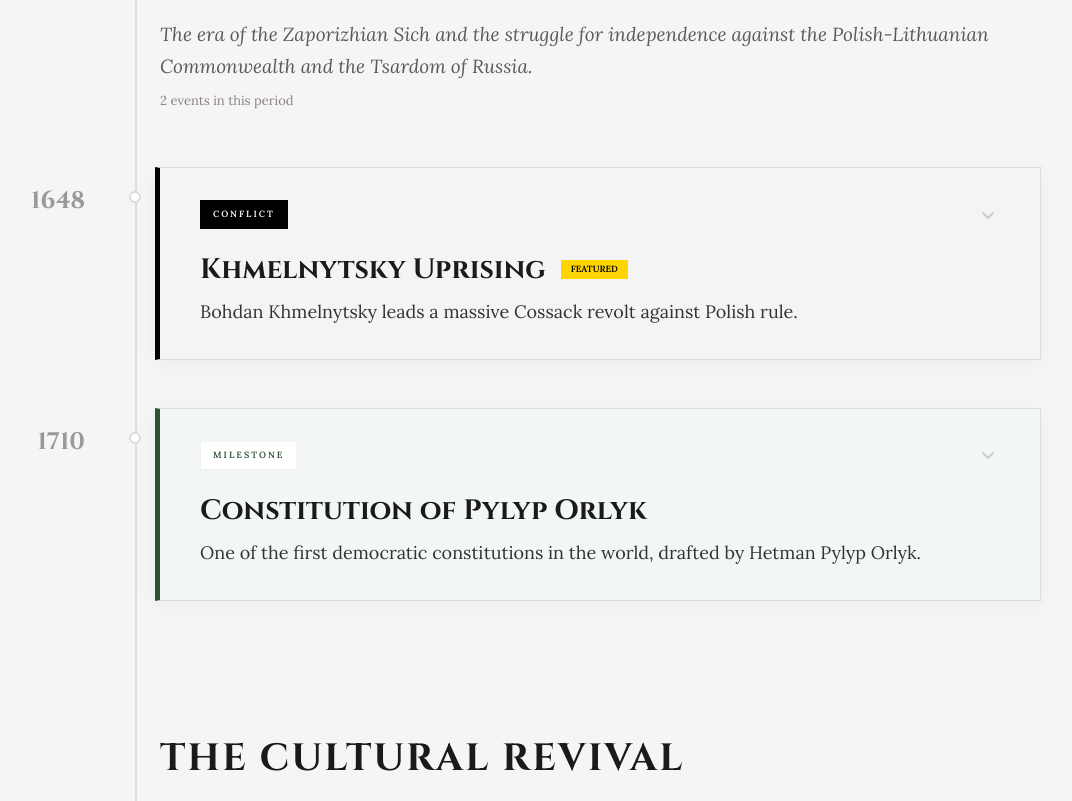
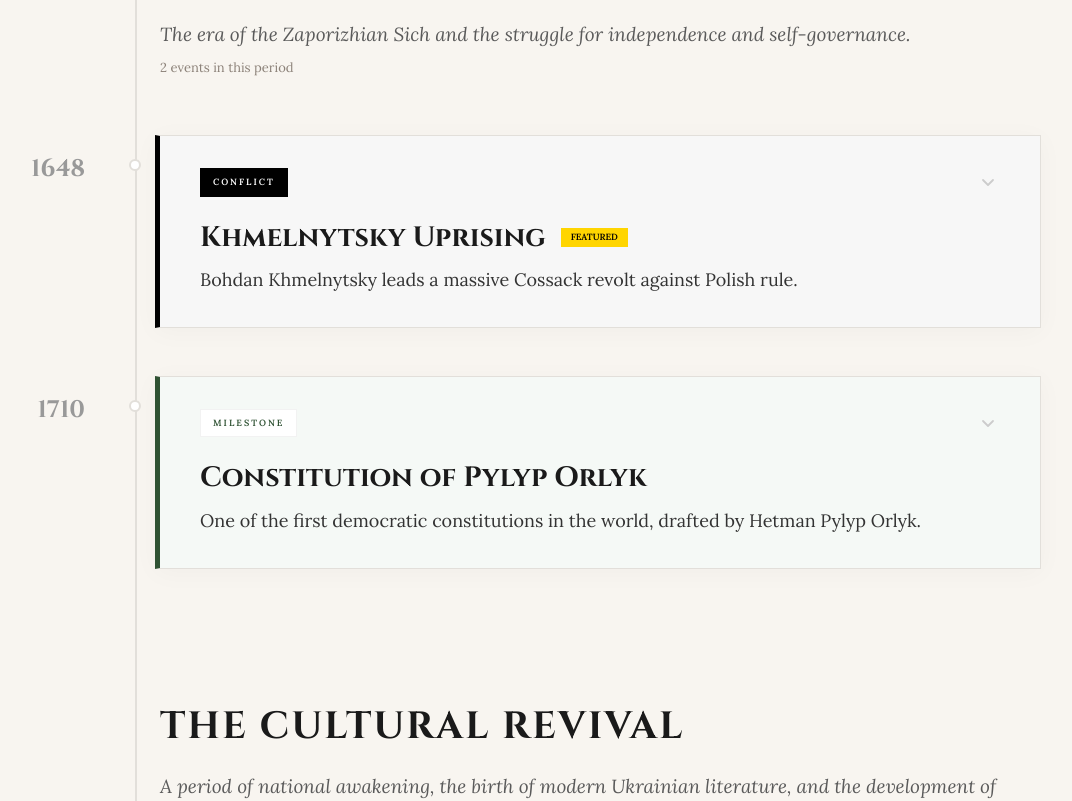
Before and after one commit to rrosatti/ukraine-timeline, a React (Vite) app: page / in a window 1280 px wide. Shown: the part 1680-2481 px from the top of the page, without its empty margins (117-1189 px from the left). Built offline with nearby package versions, Linux system fonts and the light colour scheme.

Commit message:
feat: expand historical data with sources and refine parchment theme

```diff
--- a/src/App.css
+++ b/src/App.css
@@ -15,12 +15,12 @@ html {
   --ua-blue: #005bbb;
   --ua-gold: #ffd500;
 
-  /* Modern Neutrals */
-  --bg-primary: #f5f5f7;      /* Soft Gallery Grey */
+  /* Modern Neutrals - Warmer, Paper-like tones */
+  --bg-primary: #f8f5f0;      /* Warm Parchment / Linen */
   --bg-card: #ffffff;
   --text-main: #1a1a1a;
   --text-muted: #5a5a5a;
-  --timeline-line: #dcdcdc;
+  --timeline-line: #e2dfda;
 
   /* Category Colors (Strong) */
   --color-ruler: #c19a6b;
@@ -28,13 +28,13 @@ html {
   --color-milestone: #2f5233;
   --color-conflict: #000000;
 
-  /* Category Colors (Light Tints for Card Backgrounds) */
-  --bg-ruler: #fdf8f2;
-  --bg-culture: #fdf4f4;
-  --bg-milestone: #f2f7f3;
-  --bg-conflict: #f4f4f4;
+  /* Category Colors (Soft Tints for Card Backgrounds) */
+  --bg-ruler: #fefaf4;
+  --bg-culture: #fef5f5;
+  --bg-milestone: #f5f9f6;
+  --bg-conflict: #f7f7f7;
 
-  --shadow-soft: 0 4px 20px rgba(0, 0, 0, 0.04);
+  --shadow-soft: 0 4px 25px rgba(0, 0, 0, 0.03);
 }
 
 body {
@@ -50,7 +50,7 @@ body {
 
 /* --- Hero --- */
 .hero {
-  background: white;
+  background: var(--bg-primary);
   padding: 6rem 2rem;
   text-align: center;
   border-bottom: 1px solid var(--timeline-line);
@@ -191,7 +191,7 @@ body {
   justify-content: center;
   gap: 2rem;
   padding: 1rem 2rem;
-  background: #ffffff;
+  background: var(--bg-primary);
   border-bottom: 1px solid var(--timeline-line);
   overflow-x: auto;
   scrollbar-width: none;
@@ -471,7 +471,7 @@ body {
 .footer-bar {
   padding: 6rem 2rem;
   text-align: center;
-  background: white;
+  background: var(--bg-primary);
   border-top: 1px solid var(--timeline-line);
   color: #999;
   font-family: "Cinzel", serif;
--- a/src/data/events.ts
+++ b/src/data/events.ts
@@ -49,7 +49,7 @@ export const eras: Era[] = [
   {
     id: 'cossack',
     label: 'The Cossack Hetmanate · 1648 – 1764',
-    intro: 'The era of the Zaporizhian Sich and the struggle for independence against the Polish-Lithuanian Commonwealth and the Tsardom of Russia.',
+    intro: 'The era of the Zaporizhian Sich and the struggle for independence and self-governance.',
     years: [1648, 1764]
   },
   {
@@ -61,7 +61,7 @@ export const eras: Era[] = [
   {
     id: 'avant-garde',
     label: 'The Executed Renaissance · 1920 – 1930s',
-    intro: 'A vibrant explosion of Ukrainian arts and culture, tragically cut short by Soviet repression.',
+    intro: 'A vibrant explosion of Ukrainian arts and culture, highlighting the intellectual depth of the nation.',
     years: [1920, 1939]
   },
   {
@@ -89,6 +89,10 @@ export const events: HistoricalEvent[] = [
       { l: 'Prince', v: 'Volodymyr the Great' },
       { l: 'Religion', v: 'Eastern Orthodoxy' }
     ],
+    sources: [
+      { title: 'UNESCO - St. Sophia Cathedral', url: 'https://whc.unesco.org/en/list/527' },
+      { title: 'Encyclopedia of Ukraine', url: 'http://www.encyclopediaofukraine.com/display.asp?linkpath=pages%5CC%5CH%5CChristianizationofUkraine.htm' }
+    ],
     featured: true
   },
   {
@@ -106,6 +110,50 @@ export const events: HistoricalEvent[] = [
     stats: [
       { l: 'Title', v: 'Grand Prince of Kyiv' },
       { l: 'Legacy', v: 'Rus\' Justice (Code of Laws)' }
+    ],
+    sources: [
+      { title: 'Britannica - Yaroslav I', url: 'https://www.britannica.com/biography/Yaroslav-I' }
+    ]
+  },
+  {
+    id: 'foundation-lviv',
+    year: 1256,
+    title: 'Foundation of Lviv',
+    category: 'milestone',
+    eraId: 'medieval',
+    summary: 'Prince Danylo of Galicia founds the city of Lviv, naming it after his son Lev.',
+    details: [
+      'First mentioned in the Galician-Volhynian Chronicle.',
+      'Became a major commercial and cultural hub of the region.',
+      'Served as the capital of the Kingdom of Galicia-Volhynia.'
+    ],
+    stats: [
+      { l: 'Founder', v: 'Daniel of Galicia' },
+      { l: 'Named after', v: 'Lev Danylovych' }
+    ],
+    sources: [
+      { title: 'Lviv City Council - History', url: 'https://city-adm.lviv.ua/lviv/history' },
+      { title: 'UNESCO - Lviv Historic Centre', url: 'https://whc.unesco.org/en/list/865' }
+    ]
+  },
+  {
+    id: 'ostroh-academy',
+    year: 1576,
+    title: 'Foundation of Ostroh Academy',
+    category: 'culture',
+    eraId: 'cossack',
+    summary: 'The first institution of higher education in Eastern Europe, established by Prince Vasyl-Konstiantyn Ostrozky.',
+    details: [
+      'The "Greek-Slavic-Latin Academy" combined traditional Slavic and Western European educational models.',
+      'Printed the famous Ostroh Bible in 1581.',
+      'A center for the defense of Orthodox culture and Ukrainian identity.'
+    ],
+    stats: [
+      { l: 'Founder', v: 'Vasyl-Konstiantyn Ostrozky' },
+      { l: 'Key Publication', v: 'Ostroh Bible (1581)' }
+    ],
+    sources: [
+      { title: 'Ostroh Academy Official Site', url: 'https://www.oa.edu.ua/en/about/history/' }
     ]
   },
   {
@@ -119,11 +167,14 @@ export const events: HistoricalEvent[] = [
     details: [
       'Formation of the Cossack Hetmanate.',
       'Major battles at Zhovti Vody and Korsun.',
-      'Significant shift in the geopolitical balance of Eastern Europe.'
+      'Established self-governance based on Cossack traditions.'
     ],
     stats: [
       { l: 'Leader', v: 'Bohdan Khmelnytsky' },
       { l: 'Entity', v: 'Cossack Hetmanate' }
+    ],
+    sources: [
+      { title: 'Ukraine.ua - Cossack Era', url: 'https://ukraine.ua/visit/history/cossacks/' }
     ]
   },
   {
@@ -141,6 +192,9 @@ export const events: HistoricalEvent[] = [
     stats: [
       { l: 'Author', v: 'Pylyp Orlyk' },
       { l: 'Type', v: 'Democratic Constitution' }
+    ],
+    sources: [
+      { title: 'Pylyp Orlyk Constitution', url: 'https://mfa.gov.ua/en/news-history/341-pylyp-orlyk-constitution' }
     ]
   },
   {
@@ -158,6 +212,9 @@ export const events: HistoricalEvent[] = [
     stats: [
       { l: 'Author', v: 'Ivan Kotlyarevsky' },
       { l: 'Significance', v: 'Birth of modern literature' }
+    ],
+    sources: [
+      { title: 'Kotlyarevsky Foundation', url: 'https://kotlyarevsky.com.ua/history/' }
     ]
   },
   {
@@ -176,6 +233,29 @@ export const events: HistoricalEvent[] = [
     stats: [
       { l: 'Author', v: 'Taras Shevchenko' },
       { l: 'Impact', v: 'National Bard' }
+    ],
+    sources: [
+      { title: 'Shevchenko Museum', url: 'https://museumshevchenko.org.ua/en/' }
+    ]
+  },
+  {
+    id: 'brotherhood-cyril-methodius',
+    year: 1845,
+    title: 'Brotherhood of Saints Cyril and Methodius',
+    category: 'milestone',
+    eraId: 'revival',
+    summary: 'A secret political society in Kyiv that envisioned a democratic federation of Slavic nations with Ukraine as a central part.',
+    details: [
+      'Members included Taras Shevchenko, Mykola Kostomarov, and Panteleimon Kulish.',
+      'Advocated for the abolition of serfdom and social equality.',
+      'Promoted the development of Ukrainian culture and language.'
+    ],
+    stats: [
+      { l: 'Key Member', v: 'Mykola Kostomarov' },
+      { l: 'Goal', v: 'Democratic Federation' }
+    ],
+    sources: [
+      { title: 'Encyclopedia of Ukraine - Brotherhood', url: 'http://www.encyclopediaofukraine.com/display.asp?linkpath=pages%5CB%5CR%5CBrotherhoodofSaintsCyrilandMethodius.htm' }
     ]
   },
   {
@@ -184,15 +264,39 @@ export const events: HistoricalEvent[] = [
     title: 'The Executed Renaissance',
     category: 'culture',
     eraId: 'avant-garde',
-    summary: 'A vibrant explosion of Ukrainian arts and culture, tragically cut short by Soviet repression.',
+    summary: 'A vibrant explosion of Ukrainian arts and culture, tragically cut short by repression.',
     details: [
       'Thriving of literature, theater, and visual arts.',
       'Emphasis on "European orientation" (Mykola Khvylovy).',
-      'Mass arrests and executions of intellectuals by the Soviet regime.'
+      'Loss of an entire generation of creative minds.'
     ],
     stats: [
       { l: 'Key Figure', v: 'Mykola Khvylovy' },
-      { l: 'Fate', v: 'Soviet Repression' }
+      { l: 'Context', v: 'Cultural Boom' }
+    ],
+    sources: [
+      { title: 'Ukrainian Institute - Executed Renaissance', url: 'https://ui.org.ua/en/executed-renaissance/' }
+    ]
+  },
+  {
+    id: 'chornobyl-disaster',
+    year: 1986,
+    title: 'Chornobyl Nuclear Disaster',
+    category: 'milestone',
+    eraId: 'modern',
+    summary: 'The world\'s worst nuclear accident occurs at the Chornobyl Nuclear Power Plant, sparking global awareness and local mobilization.',
+    details: [
+      'Occurred on April 26, 1986.',
+      'Massive environmental and social consequences.',
+      'Played a significant role in the weakening of the Soviet system and the push for independence.'
+    ],
+    stats: [
+      { l: 'Date', v: 'April 26, 1986' },
+      { l: 'Status', v: 'UNESCO Heritage Site Proposal' }
+    ],
+    sources: [
+      { title: 'IAEA - Chornobyl Recovery', url: 'https://www.iaea.org/topics/chornobyl' },
+      { title: 'National Chornobyl Museum', url: 'http://chornobylmuseum.kiev.ua/en/' }
     ]
   },
   {
@@ -201,7 +305,7 @@ export const events: HistoricalEvent[] = [
     title: 'Declaration of Independence',
     category: 'milestone',
     eraId: 'modern',
-    summary: 'Ukraine restores its independence following the collapse of the Soviet Union.',
+    summary: 'Ukraine restores its independence, leading to a new era of sovereignty.',
     featured: true,
     details: [
       'Adopted by the Verkhovna Rada (Parliament) on August 24.',
@@ -211,6 +315,29 @@ export const events: HistoricalEvent[] = [
     stats: [
       { l: 'Date', v: 'August 24, 1991' },
       { l: 'Referendum Support', v: '92.3%' }
+    ],
+    sources: [
+      { title: 'Verkhovna Rada - Act of Independence', url: 'https://zakon.rada.gov.ua/laws/show/1427-12?lang=en' }
+    ]
+  },
+  {
+    id: 'eurovision-wins',
+    year: '2004, 2016, 2022',
+    title: 'Eurovision Song Contest Triumphs',
+    category: 'culture',
+    eraId: 'modern',
+    summary: 'Ukraine establishes itself as a musical powerhouse in Europe with three historic wins.',
+    details: [
+      'Ruslana won in 2004 with "Wild Dances".',
+      'Jamala won in 2016 with "1944", highlighting Crimean Tatar history.',
+      'Kalush Orchestra won in 2022 with "Stefania".'
+    ],
+    stats: [
+      { l: 'First Win', v: 'Ruslana (2004)' },
+      { l: 'Most Recent', v: 'Kalush Orchestra (2022)' }
+    ],
+    sources: [
+      { title: 'Eurovision.tv - Ukraine Profile', url: 'https://eurovision.tv/country/ukraine' }
     ]
   },
   {
@@ -219,15 +346,18 @@ export const events: HistoricalEvent[] = [
     title: 'Revolution of Dignity',
     category: 'milestone',
     eraId: 'modern',
-    summary: 'Protests in Kyiv lead to the ousting of pro-Russian president Viktor Yanukovych.',
+    summary: 'Citizens mobilize in Kyiv to reaffirm the nation\'s European choice and democratic values.',
     details: [
-      'Sparked by the government\'s refusal to sign the EU Association Agreement.',
+      'Sparked by the government\'s sudden refusal to sign a major EU agreement.',
       'Centered on Maidan Nezalezhnosti (Independence Square).',
-      'Reaffirmed Ukraine\'s European choice and democratic values.'
+      'Led to significant reforms and a stronger civil society.'
     ],
     stats: [
-      { l: 'Outcome', v: 'Ousting of Yanukovych' },
+      { l: 'Outcome', v: 'Democratic Pivot' },
       { l: 'Focus', v: 'European Integration' }
+    ],
+    sources: [
+      { title: 'National Museum of the Revolution of Dignity', url: 'https://www.maidanmuseum.org/en' }
     ]
   }
 ];
```
